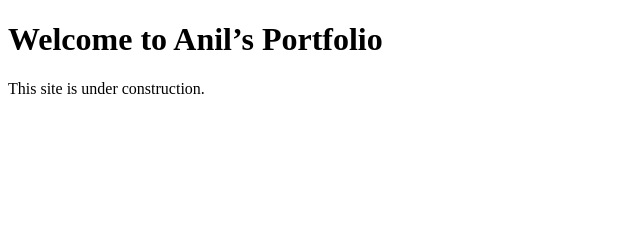
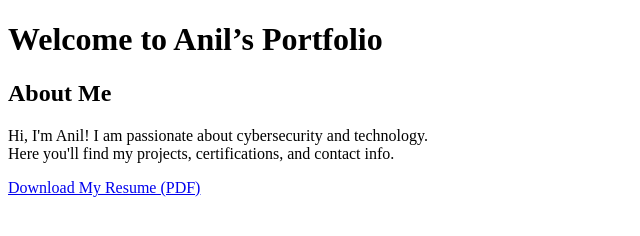
Before and after one commit to pradumnya/anil-portfolio, a plain HTML site: page index.html in a window 1280 px wide. Shown: the whole page, without its empty margins (0-640 px from the left). Drawn offline with Linux system fonts and the light colour scheme.

Commit message:
Update index.html

```diff
--- a/index.html
+++ b/index.html
@@ -7,6 +7,20 @@
 </head>
 <body>
   <h1>Welcome to Anil’s Portfolio</h1>
-  <p>This site is under construction.</p>
+  <!-- About Me Section -->
+  <section id="about">
+    <h2>About Me</h2>
+    <p>
+      Hi, I'm Anil! I am passionate about cybersecurity and technology.<br>
+      Here you'll find my projects, certifications, and contact info.
+    </p>
+    <!-- Download Resume Button -->
+    <p>
+      <a href="pdfs/resume.pdf" download>Download My Resume (PDF)</a>
+    </p>
+  </section>
+
+  <!-- More sections (Skills, Projects, etc.) will go here! -->
 </body>
+
 </html>
```
